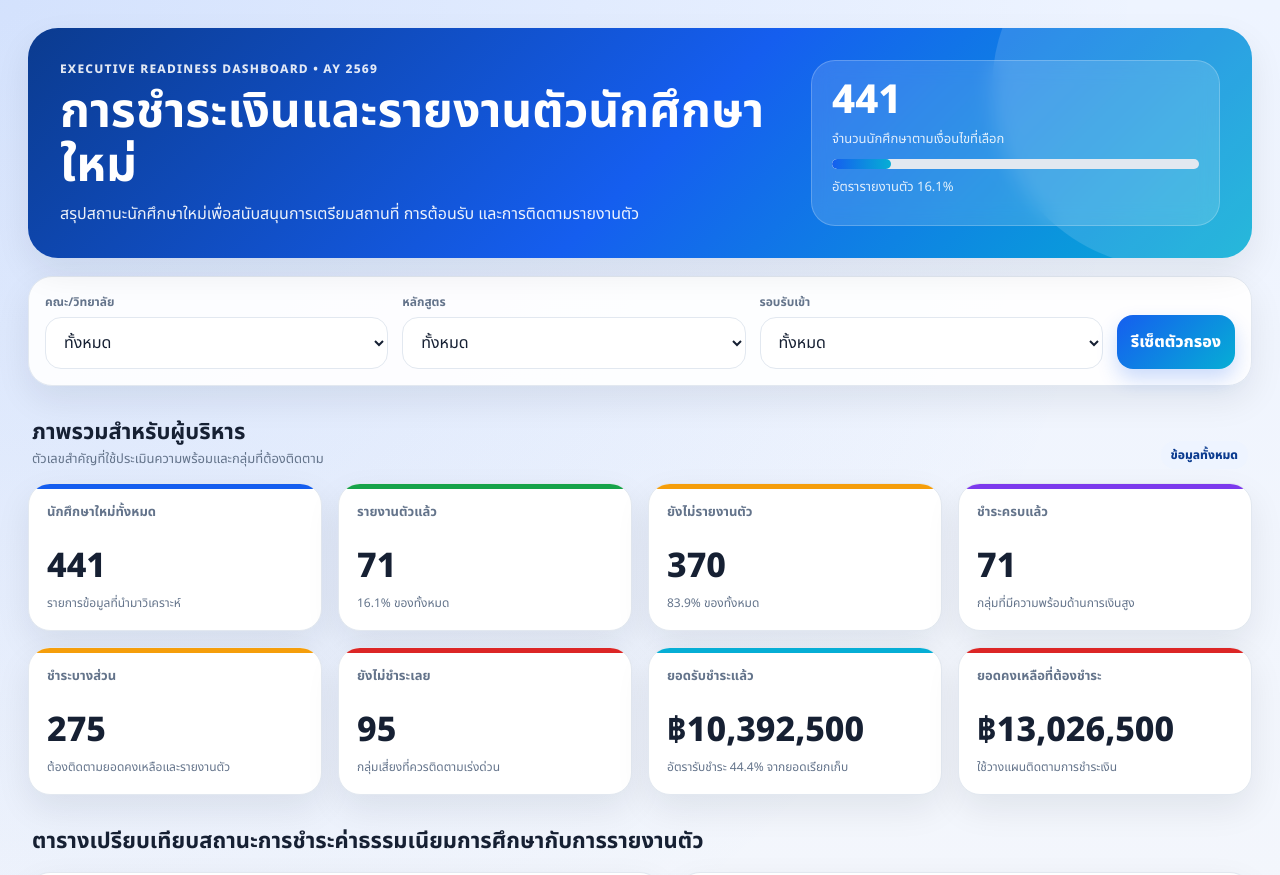
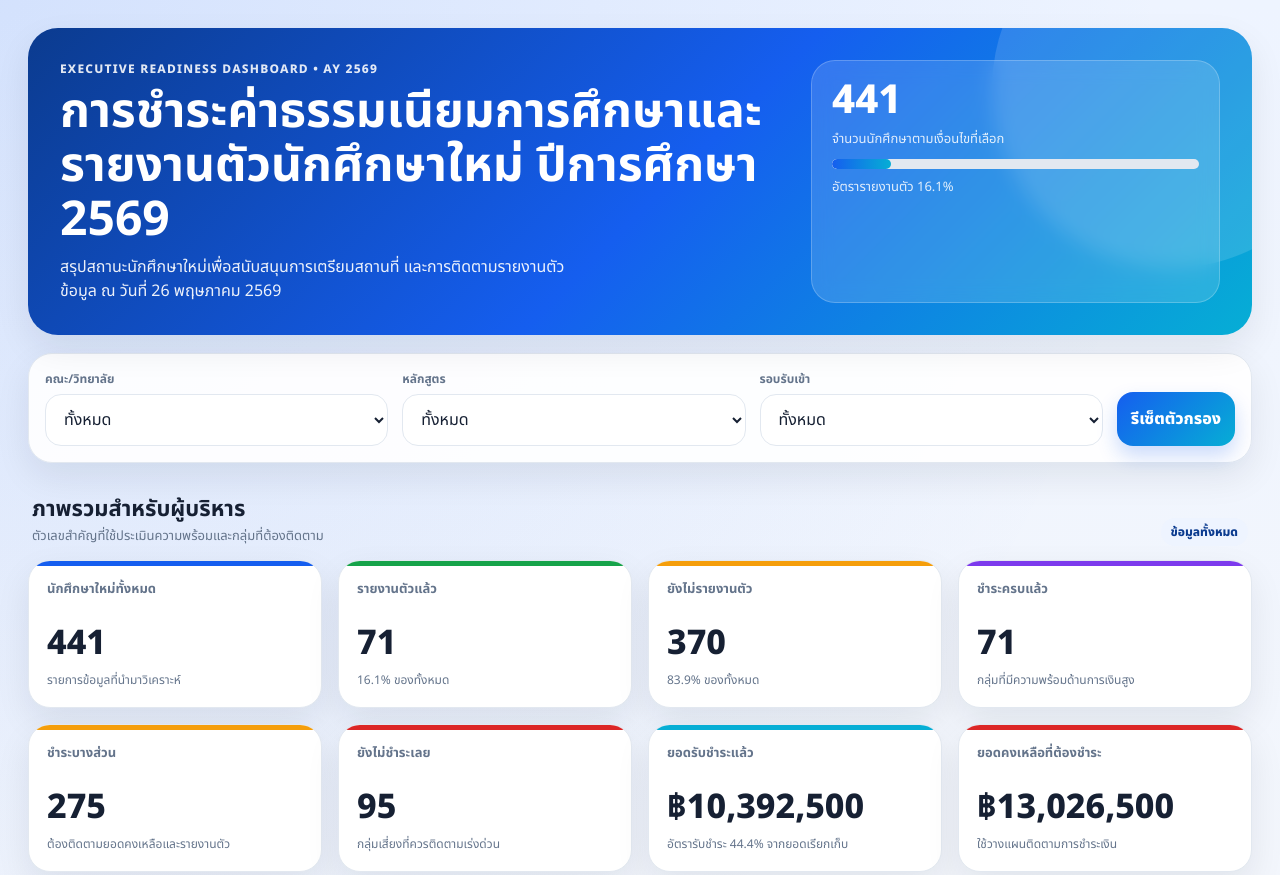
Before and after one commit to psuskillupcenter/paycheckin, a plain HTML site: page index.html in a window 1280 px wide. Shown: the top 875 px of the page. Drawn offline with nearby package versions, Linux system fonts and the light colour scheme.

Commit message:
Update index.html

```diff
--- a/index.html
+++ b/index.html
@@ -216,8 +216,9 @@
       <div class="hero-grid">
         <div>
           <div class="eyebrow">Executive Readiness Dashboard • AY 2569</div>
-          <h1>การชำระเงินและรายงานตัวนักศึกษาใหม่</h1>
-          <p>สรุปสถานะนักศึกษาใหม่เพื่อสนับสนุนการเตรียมสถานที่ การต้อนรับ และการติดตามรายงานตัว</p>
+          <h1>การชำระค่าธรรมเนียมการศึกษาและรายงานตัวนักศึกษาใหม่ ปีการศึกษา 2569</h1>
+          <p>สรุปสถานะนักศึกษาใหม่เพื่อสนับสนุนการเตรียมสถานที่ และการติดตามรายงานตัว</p>
+          <p>ข้อมูล ณ วันที่ 26 พฤษภาคม 2569</p>
         </div>
         <div class="hero-panel">
           <div class="big" id="heroTotal">0</div>
```
